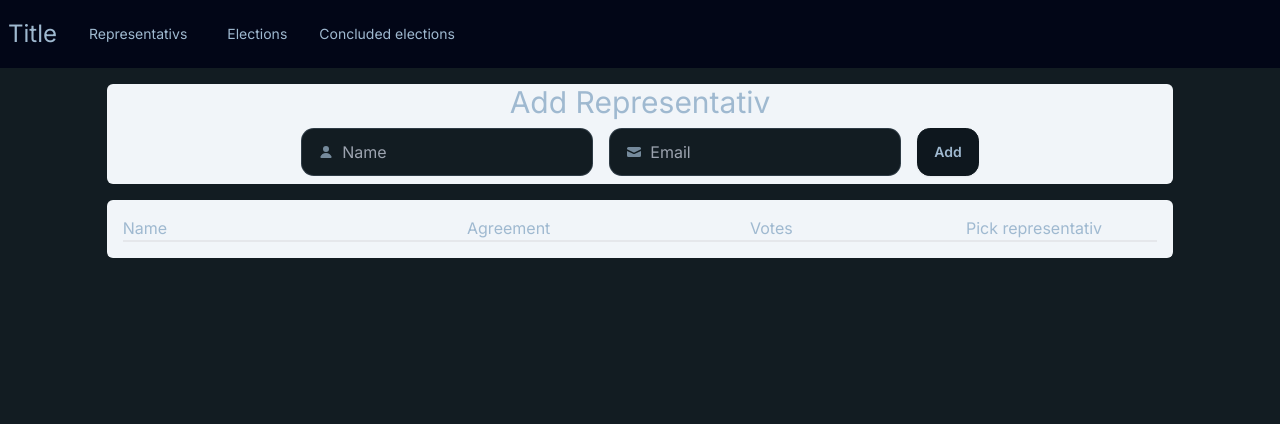
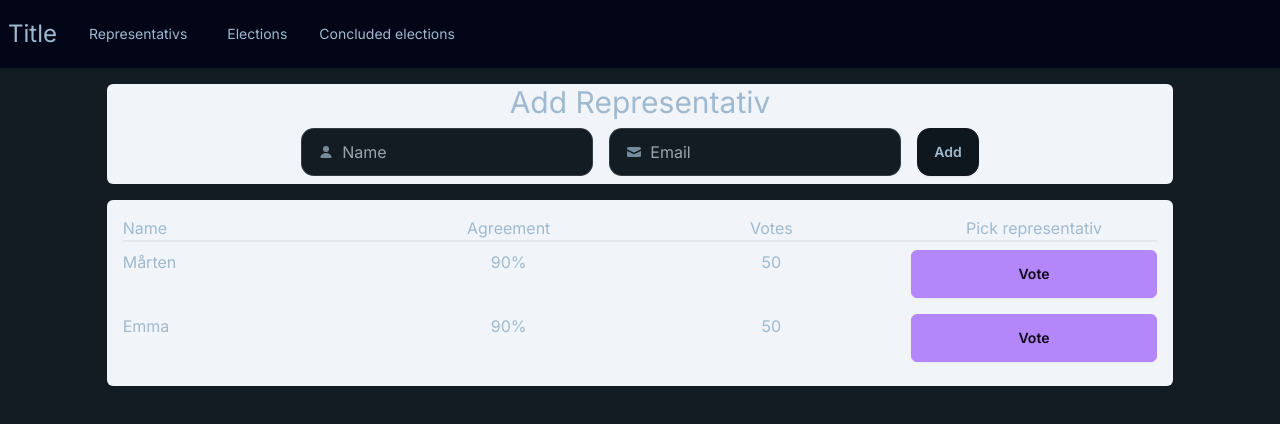
Before and after one commit to martensoderlind/Final-weekend-assignment, a Next.js app: page /representativs in a window 1280 px wide. Shown: the top 424 px of the page. Built offline with nearby package versions, Linux system fonts and the light colour scheme.

Commit message:
display representativs from the mockdb

```diff
--- a/src/features/elections/components/representativ-board.tsx
+++ b/src/features/elections/components/representativ-board.tsx
@@ -1,10 +1,12 @@
 import React from "react";
+import { chatService } from "../instance";
+import Representativ from "./representativ";
+import { Representativs } from "../fixtures/mockdb";
 
-type Props = {
-  children: React.ReactNode;
-};
+export default async function RepresentativBoard() {
+  const allRepresentativs: Representativs[] =
+    await chatService.getAllRepresentativs();
 
-export default function RepresentativBoard({ children }: Props) {
   return (
     <section className="container mx-auto w-10/12 bg-slate-100 flex flex-col my-4 rounded-md p-4">
       <header className="grid grid-cols-4 gap-4 border-b-2">
@@ -13,8 +15,9 @@ export default function RepresentativBoard({ children }: Props) {
         <p className="text-center">Votes</p>
         <p className="text-center">Pick representativ</p>
       </header>
-
-      {children}
+      {allRepresentativs.map((representativ) => (
+        <Representativ key={representativ.id} name={representativ.name} />
+      ))}
     </section>
   );
 }
--- a/src/features/elections/components/representativ.tsx
+++ b/src/features/elections/components/representativ.tsx
@@ -1,7 +1,7 @@
-export default function Representativ() {
+export default function Representativ({ name }: { name: string }) {
   return (
     <article className="grid grid-cols-4 gap-4 my-2">
-      <p className="">Mårten</p>
+      <p className="">{name}</p>
       <p className="text-center">90%</p>
       <p className="text-center">50</p>
       <button className="btn btn-accent rounded-md">Vote</button>
```
